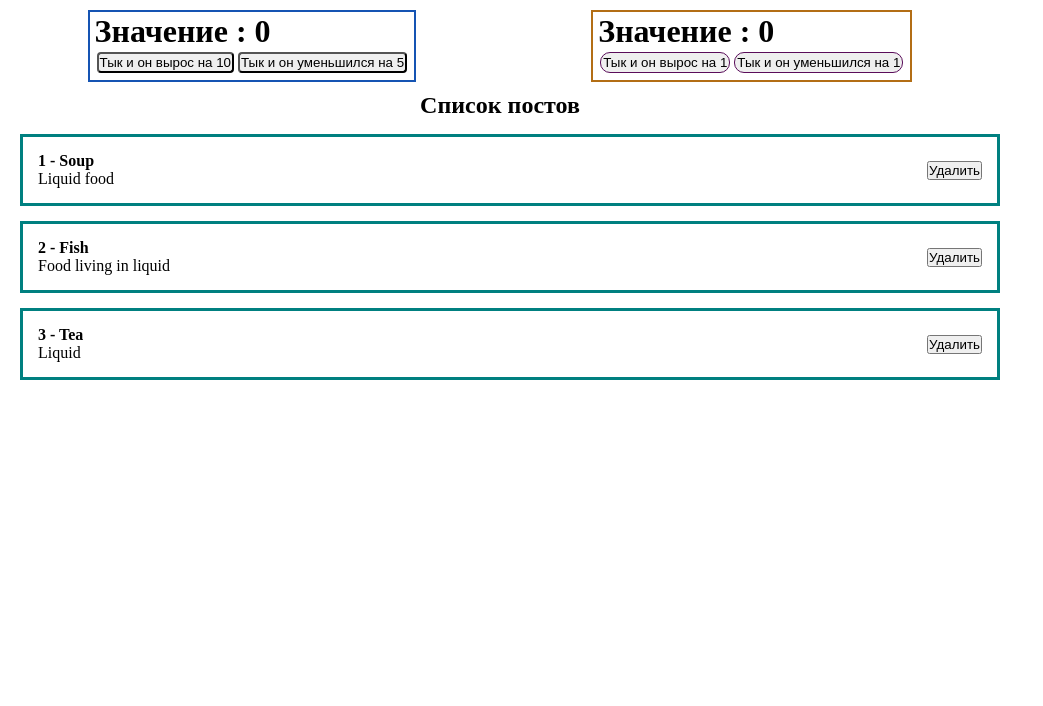
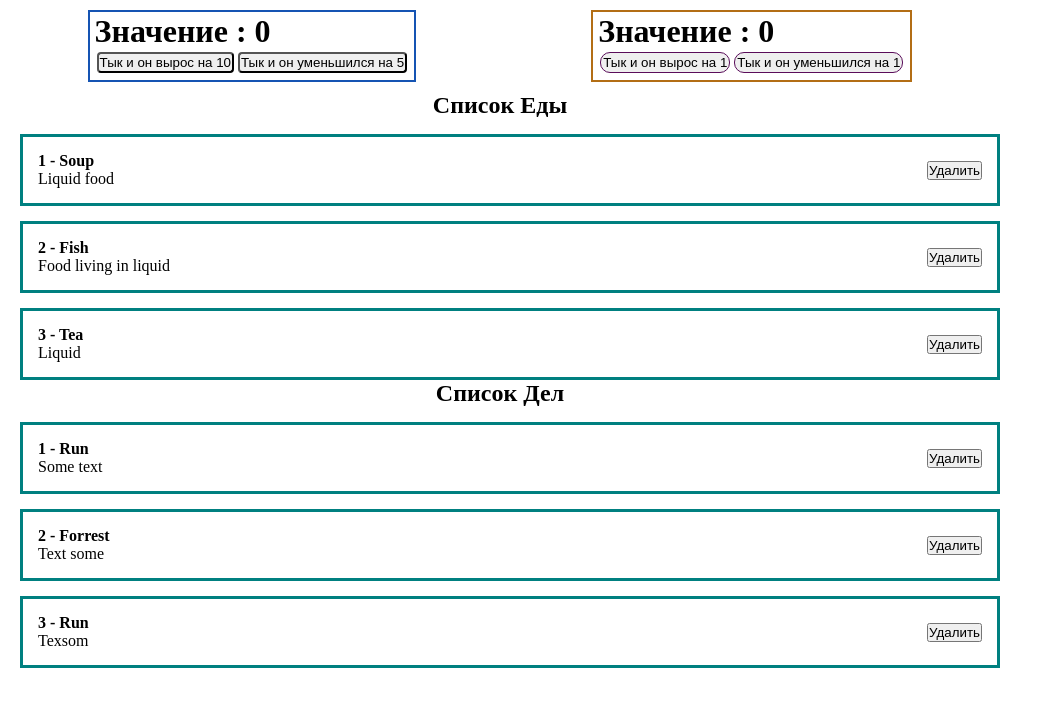
Before and after one commit to Schoolboyl337/react-pet, a React (Create React App) app: page / in a window 1280 px wide. Shown: the top 706 px of the page, without its empty margins (0-1043 px from the left). Built offline with nearby package versions, Linux system fonts and the light colour scheme.

Commit message:
Refact:Создан функциональный компонент списков

```diff
--- a/src/App.js
+++ b/src/App.js
@@ -2,13 +2,19 @@ import {React,useState} from "react";
 import "../src/styles/app.css"
 import Counter from "./components/Сounter";
 import ClassCounter from "./components/СlassCounter"
-import PostItem from "./components/PostItem";
+import PostList from "./components/PostList";
+
 
 function App() {
-  const [posts,setPosts] = useState( [
+  const [foodList,setFoodList] = useState( [
     {id:1, value:"Soup", discription:"Liquid food"},
     {id:2, value:"Fish", discription:"Food living in liquid"},
     {id:3, value:"Tea", discription:"Liquid"},
+  ])
+  const [toDoList,setToDoList] = useState( [
+    {id:1, value:"Run", discription:"Some text"},
+    {id:2, value:"Forrest", discription:"Text some"},
+    {id:3, value:"Run", discription:"Texsom"},
   ])
   return (
     <div className="App">
@@ -16,12 +22,8 @@ function App() {
         <Counter />
         <ClassCounter />
       </div>
-      <h2 style={{textAlign:"center"}}>
-        Список постов
-      </h2>
-        {posts.map(post =>
-          <PostItem post={post} key={post.id}/>
-        )}
+      <PostList posts={foodList} title="Cписок Еды" />
+      <PostList posts={toDoList} title="Cписок Дел" />
     </div>
   );
 }
--- /dev/null
+++ b/src/components/PostList.jsx
@@ -0,0 +1,17 @@
+import React from 'react'
+import PostItem from "./PostItem";
+
+const PostList = ({posts,title}) => {
+    return (
+        <div>
+            <h2 style={{textAlign:"center"}}>
+        {title}
+      </h2>
+        {posts.map(post =>
+          <PostItem post={post} key={post.id}/>
+        )}
+        </div>
+    )
+}
+
+export default PostList
```
